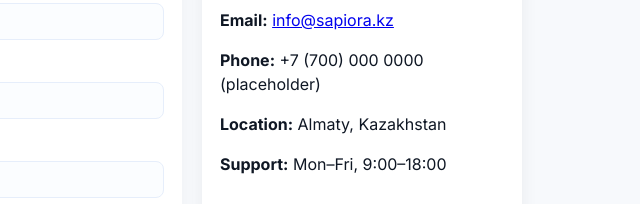
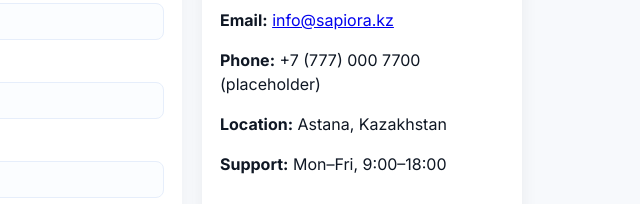
Before and after one commit to Nurik20050421/sapiora, a plain HTML site: page contact.html in a window 1280 px wide. Shown: the part 303-507 px from the top of the page, 640-1280 px from the left. Drawn offline with Linux system fonts and the light colour scheme.

Commit message:
Updated styles and services page

```diff
--- a/contact.html
+++ b/contact.html
@@ -53,8 +53,8 @@
         <aside class="contact-info card">
           <h3>Contact details</h3>
           <p><strong>Email:</strong> <a href="mailto:info@sapiora.kz">info@sapiora.kz</a></p>
-          <p><strong>Phone:</strong> +7 (700) 000 0000 (placeholder)</p>
-          <p><strong>Location:</strong> Almaty, Kazakhstan</p>
+          <p><strong>Phone:</strong> +7 (777) 000 7700 (placeholder)</p>
+          <p><strong>Location:</strong> Astana, Kazakhstan</p>
           <div class="support-hours">
             <p><strong>Support:</strong> Mon–Fri, 9:00–18:00</p>
           </div>
```
